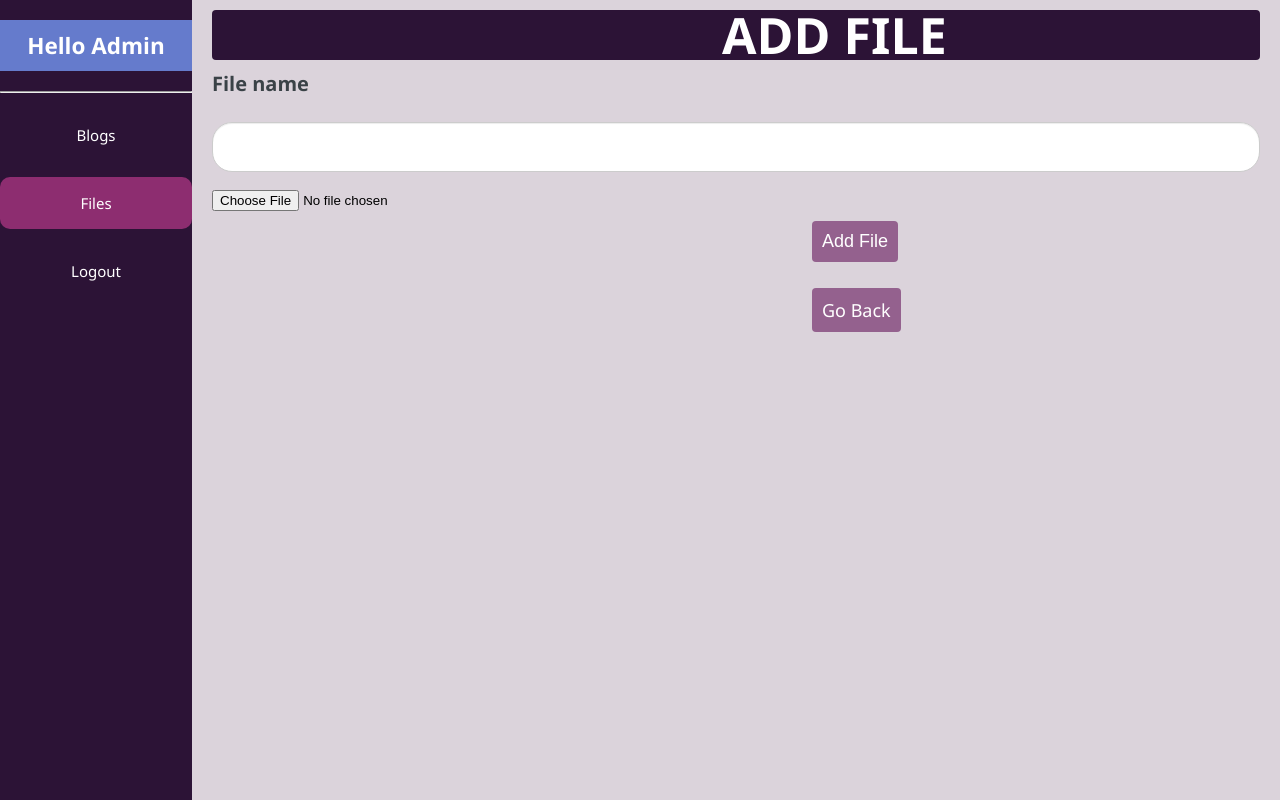
After one commit to Lara-Jalloul/PHP-Exercise2, a PHP site: page /file/insertFile.php in a window 1280 px wide. The commit adds this page. Run offline with PHP 8.4, Linux system fonts and the light colour scheme; the visitor is signed in with stand-in values (Sample User, id 1); data that the repository does not hold is empty.

Commit message:
begin file but not finished at all

```diff
--- /dev/null
+++ b/file/files.css
@@ -0,0 +1,308 @@
+* {
+    padding: 0;
+    margin: 0;
+    box-sizing: border-box;
+  }
+
+  html, body {
+    height: 100%;
+    font-family: 'Segoe UI', Tahoma, Geneva, Verdana, sans-serif;
+    /* background-color: #2C2F33; */
+
+        /* background-image: url("https://raw.githubusercontent.com/alaattinerby/Kodluyoruz-Work01-Register-Form/main/Work01/img/bg-image.png"); */
+        background-repeat: no-repeat;
+        background-size: cover;
+        background-color: #dbd3db;
+
+  }
+
+  .nav {
+    height: 100vh;
+    position: fixed;
+    display: flex;
+    width: 15%;
+    flex-direction: column;
+    background-color: #2c1336;
+    float: left;
+   font-size: 15px;
+   padding: 20px 0;
+  }
+
+    .nav-logo:hover {
+        background-color: #657bcc;
+        /* border-radius:10px; */
+
+      }
+
+  .nav-logo {
+    color: #fff;
+    text-align: center;
+    /* margin-top:20px; */
+    margin-bottom:20px;
+    padding-bottom:10px;
+    padding-top:10px;
+    /* margin: 1rem 0; */
+    background-color: #657bcc;
+    /* height:50px; */
+  }
+
+  /* .nav__line {
+    margin: 0 1rem;
+    text-align: center;
+    color: #fff;
+  } */
+
+  .nav-links {
+    list-style: none;
+  }
+
+  .nav-link {
+    text-decoration: none;
+    text-align: center;
+    border: none;
+    outline: none;
+  }
+
+  .nav-link li {
+    color: #fff;
+    padding: 1rem;
+    margin: 1rem 0;
+  }
+
+  .nav-link li:hover {
+    color: #f4f4f4;
+    border-bottom: 1px dotted #bbb;
+    /* background-color: #8d2d70; */
+    background-color: #94618e;
+    border-radius: 10px;
+  }
+
+  .active {
+    color: #f4f4f4;
+    background-color: #8d2d70;
+    border-radius: 10px;
+    border-color: #adadad;
+  }
+
+  .nav-link:visited {
+    color: unset;
+  }
+
+  .div-wrapper {
+    padding: 0 20px;
+    width: 85%;
+    margin-left: 15%;
+    float: left;
+    height: 100%;
+  }
+
+  /* .app-header{
+    grid-area: AppHeader;
+    margin-left: calc(var(--app-sidebar-width) * -1);
+    z-index: 2;
+    display: flex;
+   flex-direction: row;
+   flex-wrap: nowrap;
+   align-items: center;
+   justify-items: flex-start;
+   color: #fff;
+   background: #202020;
+  }
+  .app-branding{
+      display: flex;
+  flex-direction: row;
+  flex-wrap: nowrap;
+  align-items: center;
+  justify-items: flex-start;
+  color: #fff;
+  }
+
+  .app-nav {
+    padding: 0 1rem;
+    flex: auto;
+ }
+
+ .app-branding {
+    width: 60px;
+    padding: 0 1rem;
+ } */
+
+  .component-div {
+    margin: 10px 0;
+    padding: 10px;
+    /* width: 500px; */
+    height: 50px;
+    display: flex;
+    border-radius: 4px;
+    justify-content: space-between;
+    align-items: center;
+    /* background-color: #3a4247; */
+    background-color: #2c1336;
+  }
+
+  .component-name {
+    padding-left: 500px;
+    color: #fff;
+    align-items: center;
+    text-transform:uppercase;
+    font-weight:bold;;
+    font-size:50px;
+  }
+
+  .btn{
+      display:flex;
+      flex-direction: row;
+      justify-content: space-around;
+      margin-bottom:30px;
+      margin-top:30px;
+  }
+
+  .link-btn {
+    display: inline-block;
+    text-decoration: none;
+    padding: 10px;
+    cursor: pointer;
+    border-radius: 4px;
+    /* background-color: #7289da; */
+    background-color:#94618e;
+    margin-bottom: 10px;
+    color: #fff;
+  }
+
+  .link-btn:hover {
+    background-color: #657bcc;
+
+  }
+
+  .table {
+    /* color: #fff; */
+    color: #2C2F33;
+    width: 100%;
+    max-width: 100%;
+    margin-bottom: 20px;
+    background-color: transparent;
+    border-spacing: 0;
+    border-collapse: collapse;
+    font-size: 14px;
+  }
+
+  .table > tbody > tr:nth-of-type(2n+1) {
+    background-color: #3a4247;
+  }
+
+  .table > thead > tr > th {
+    padding: 5px;
+  }
+
+  td > a {
+    color: #f1e8e8;
+  }
+
+  .table > thead > tr > th,
+  .table > tbody > tr > td {
+    line-height: 1.4rem;
+    vertical-align: middle;
+    border-top: 1px solid #353b3f;
+    text-align: center;
+  }
+
+  .delete-btn {
+    display: inline-block;
+    text-decoration: none;
+    padding: 10px;
+    background-color: #e74c3c;
+    margin: 10px 0;
+    border-radius: 4px;
+    color: #fff;
+    cursor: pointer;
+    font-size: 14px;
+    margin-left: 5px;
+    border: none;
+
+  }
+  span{
+    color:red;
+  }
+
+  .delete-btn:hover {
+    background-color: #ac3225;
+  }
+
+  .update-btn {
+    display: inline-block;
+    text-decoration: none;
+    padding: 10px;
+    background-color: #7289da;
+    border-radius: 4px;
+    margin: 10px 0;
+    font-size: 14px;
+    color: #fff
+  }
+
+  .update-btn:hover {
+    background-color: #657bcc;
+  }
+
+  .paginated-div {
+    display: flex;
+    justify-content: center;
+    margin-bottom: 20px;
+  }
+
+  .paginated-list {
+    list-style: none;
+    display: flex;
+    text-align: center;
+  }
+
+  .paginated-list a {
+    color: #fff;
+    padding: 10px;
+    /* background-color: #3f4650; */
+    background-color: #7289da;
+    text-decoration: none;
+
+  }
+
+  .paginated-list a:hover {
+    background-color: #657bcc;
+  }
+
+  .form-group {
+    margin-bottom: 1rem;
+  }
+
+  .form-group > label {
+    display: block;
+    margin-bottom: 0.3rem;
+    font-weight: bold;
+    color: #3a4247;
+    /* text-align:center; */
+    font-size:20px;
+    padding-bottom: 20px;
+    /* padding-top: 20px; */
+  }
+
+  .form-group > button{
+    margin-left:600px;
+  }
+
+  .form-group > a{
+    margin-left:600px;
+    /* text-decoration:none; */
+  }
+
+
+
+  .form-group > input {
+    display: block;
+    width: 100%;
+    height: 50px;
+    padding: 6px 12px;
+    font-size: 14px;
+    color: #555;
+    border: 1px solid #ccc;
+    border-radius: 20px;
+    box-shadow: inset 0 1px 1px rgba(0,0,0,.075);
+    transition: border-color ease-in-out .15s,box-shadow ease-in-out .15s;
+  }
--- /dev/null
+++ b/file/insertFile.php
@@ -0,0 +1,74 @@
+<?php
+session_start();
+require_once realpath("../vendor/autoload.php");
+
+use App\Classes\File;
+
+
+if (!isset($_SESSION['user_session']) && empty($_SESSION['user_session'])) {
+    header('Location: ../index.php');
+// }else {
+//   if (isset($_POST['addFile'])) {
+//     $file = new File();
+//     $file->addFile($_SESSION['user_session']);
+//   }
+ }
+?>
+
+<!DOCTYPE html>
+<html lang="en">
+
+<head>
+  <meta charset="UTF-8">
+  <meta name="viewport" content="width=device-width, initial-scale=1.0">
+  <meta name="description" content="Dashboard page for admins. Here admins can add their own files">
+
+  <title>Blog Page | Admin's Files</title>
+  <link rel="stylesheet" href="files.css">
+</head>
+
+<body>
+  <nav class="nav">
+    <h1 class="nav-logo">Hello Admin</h1>
+    <hr class="nav__line" />
+    <ul class="nav-links">
+      <a class="nav-link" href='../blog/blogs.php'>
+        <li>Blogs</li>
+      </a>
+
+      <a class="nav-link" href='files.php'>
+        <li class="active">Files</li>
+      </a>
+
+      <a class="nav-link" href='../blog/logout.php'>
+        <li>Logout</li>
+      </a>
+    </ul>
+  </nav>
+
+  <div class="div-wrapper">
+    <div class="component-div">
+      <span class="component-name">Add File</span>
+      <span class="reply">
+
+      </span>
+    </div>
+    <form action="" method="POST" enctype="multipart/form-data">
+      <div class="form-group">
+        <label>File name</label>
+        <input type="text" name="name">
+        <span class="alert"> <?php echo $fname_error; ?></span>
+      </div>
+      <input style="margin-bottom: 10px;" type="file" name="fileUpload">
+      <span class="alert"> <?php echo $upload_error; ?></span>
+      <div class="form-group">
+        <button style="border: none; font-size: 18px;" name="addFile" class="link-btn">Add File</button>
+      </div>
+      <div class="form-group">
+        <a href="files.php" style="border: none; font-size: 18px;" name="back" class="link-btn">Go Back</a>
+      </div>
+    </form>
+  </div>
+</body>
+
+</html>
```
Also changed, not shown: file/files.php (+93 -4 lines), src/Classes/File.php (+75 -10 lines).
